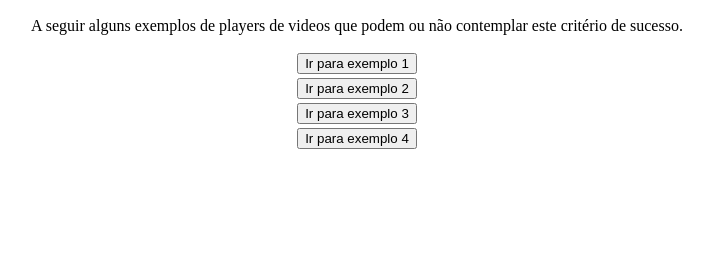
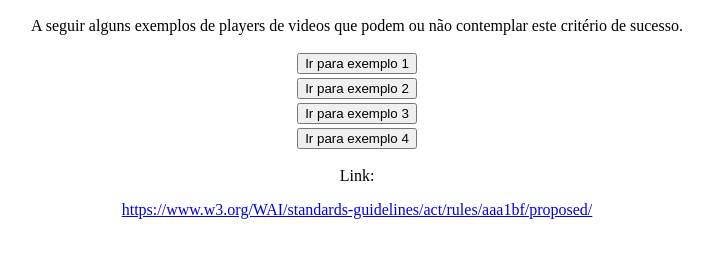
Before and after one commit to vitorportela/PlayerVideo, a plain HTML site: page index.html in a window 1280 px wide. Shown: the part 110-368 px from the top of the page, without its empty margins (283-993 px from the left). Drawn offline with Linux system fonts and the light colour scheme.

Commit message:
modificando exemplo 3 e adicionado link na home

```diff
--- a/index.html
+++ b/index.html
@@ -62,6 +62,8 @@
     <button onclick="changeDivs(2)" id="btn2">Ir para exemplo 2</button><br>
     <button onclick="changeDivs(3)" id="btn3">Ir para exemplo 3</button><br>
     <button onclick="changeDivs(4)" id="btn3">Ir para exemplo 4</button>
+    <p>Link:</p>
+    <a href="https://www.w3.org/WAI/standards-guidelines/act/rules/aaa1bf/proposed/" target="_blank">https://www.w3.org/WAI/standards-guidelines/act/rules/aaa1bf/proposed/</a>
   </div>
 
   <div  id="ex1" style="display: none;">
@@ -104,8 +106,6 @@
     </video>
     <br aria-hidden="true">
     <progress id="progressBar3" value="0" max="100" style="width: 420px;" aria-hidden="true"></progress>
-    <br>
-    <button onclick="toggleMute(3)">Mute/Unmute</button>
     <br>
     <button onclick="changeDivs(0)" id="btn3">Voltar</button>
   </div>
```
